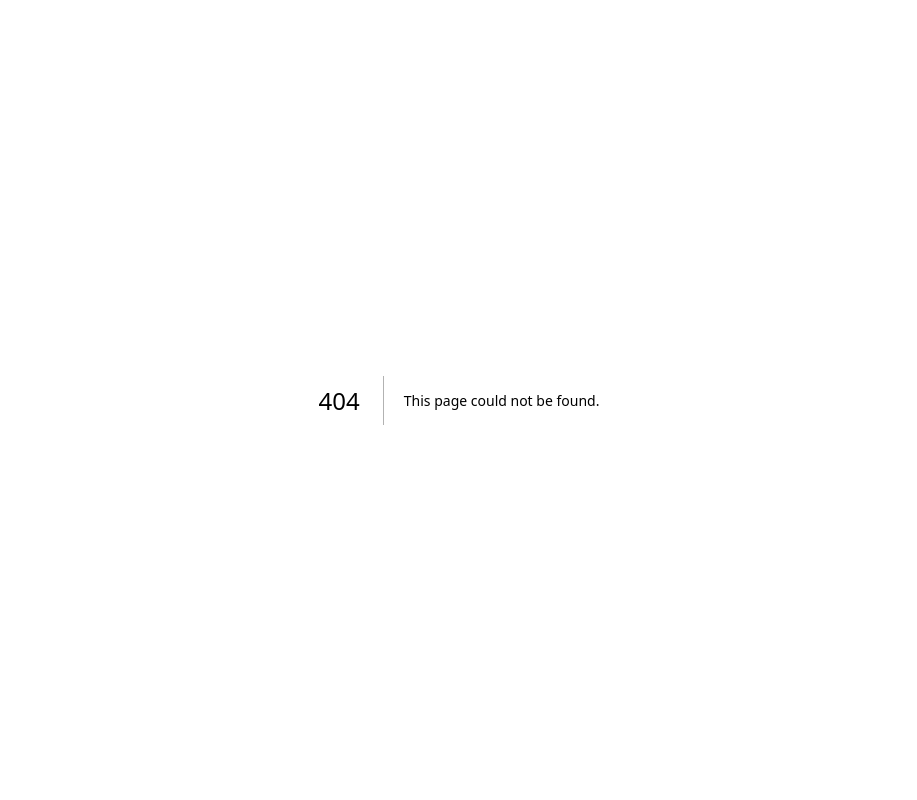
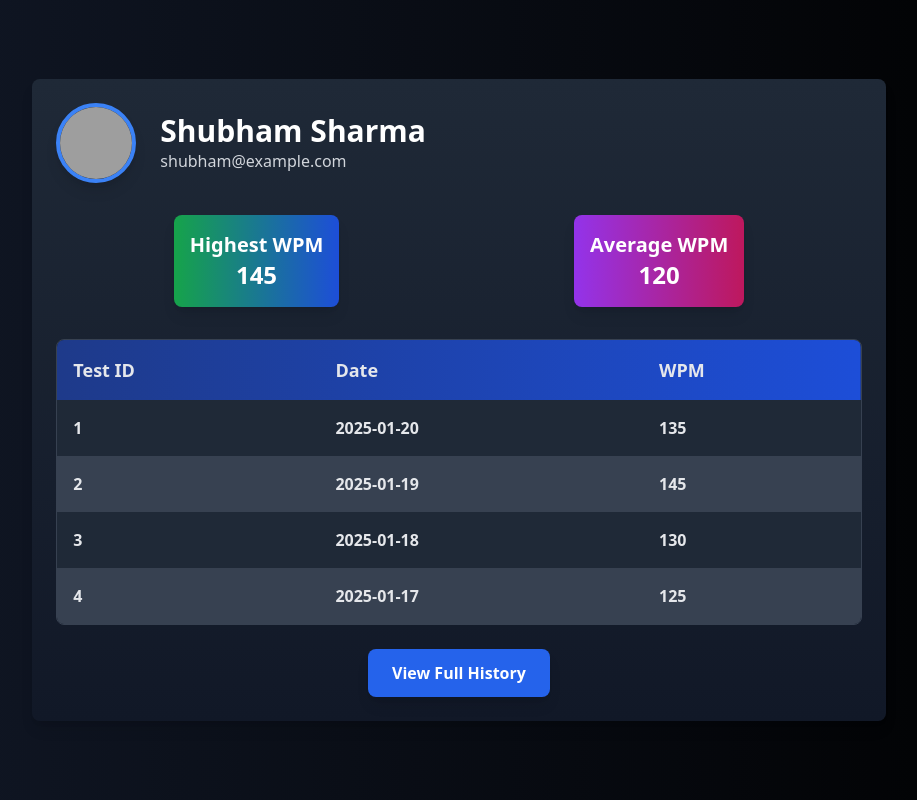
Before and after one commit to Shubham043/Type_Arcade, a Next.js app: page /Profile in a window 1280 px wide. Before the commit this address had no page. Shown: the whole page, without its empty margins (181-1098 px from the left). Built offline with nearby package versions, Linux system fonts and the light colour scheme; grey boxes are pictures that could not be loaded.

Commit message:
added leaderboard

```diff
--- /dev/null
+++ b/src/app/LeaderBoard/page.js
@@ -0,0 +1,47 @@
+export default function LeaderBoard() {
+    const players = [
+      { rank: 1, name: "PlayerOne", score: 12345 },
+      { rank: 2, name: "ProGamer", score: 11230 },
+      { rank: 3, name: "QuickShot", score: 9870 },
+      { rank: 4, name: "Speedster", score: 8500 },
+      { rank: 5, name: "SniperWolf", score: 7200 },
+    ];
+
+    return (
+      <div className="w-full h-screen bg-gradient-to-r from-gray-900 to-black flex items-center justify-center">
+        <div className="w-11/12 lg:w-2/3 bg-gradient-to-b from-gray-800 to-gray-900 p-6 rounded-lg shadow-lg">
+          <h1 className="text-4xl font-bold text-white text-center mb-6">Leaderboard</h1>
+          <div className="overflow-hidden border border-gray-700 rounded-lg">
+            <table className="w-full text-left text-gray-200">
+              <thead className="bg-gradient-to-r from-blue-900 to-blue-700">
+                <tr>
+                  <th className="p-4 text-lg">Rank</th>
+                  <th className="p-4 text-lg">Player</th>
+                  <th className="p-4 text-lg">Score</th>
+                </tr>
+              </thead>
+              <tbody>
+                {players.map((player, index) => (
+                  <tr
+                    key={player.rank}
+                    className={`transition-all ${
+                      index % 2 === 0 ? "bg-gray-800" : "bg-gray-700"
+                    } hover:bg-gradient-to-r hover:from-green-500 hover:to-blue-500`}
+                  >
+                    <td className="p-4 font-semibold text-center">{player.rank}</td>
+                    <td className="p-4 font-semibold">{player.name}</td>
+                    <td className="p-4 font-semibold text-center">{player.score}</td>
+                  </tr>
+                ))}
+              </tbody>
+            </table>
+          </div>
+          <div className="mt-6 text-center">
+            <button className="px-6 py-3 text-white bg-blue-600 font-bold rounded-lg shadow-lg hover:bg-blue-700">
+              View Full Leaderboard
+            </button>
+          </div>
+        </div>
+      </div>
+    );
+  }
--- /dev/null
+++ b/src/app/Navbar/page.js
@@ -0,0 +1,14 @@
+export default function navbar(){
+    return(
+        <div className="bg-transparent">
+            <ul className="bg-transparent p-2 flex flex-row gap-4 justify-end items-center cursor-pointer">
+                <li className="text-white text-center border rounded-md p-2">
+                <Link href="/"> Home </Link></li>
+                <li className="text-white text-center border rounded-md p-2"><Link href="/Login"> Login </Link></li>
+                <li className="text-white text-center border rounded-md p-2"><Link href="/Typing"> Typing</Link></li>
+                <li className="text-white text-center border rounded-md p-2"><Link href="/LeaderBoard"> LeaderBoard </Link></li>
+                <li className="text-white text-center border rounded-md p-2"><Link href="/Login"> Login </Link></li>
+            </ul>
+        </div>
+    )
+}
--- /dev/null
+++ b/src/app/Profile/page.js
@@ -0,0 +1,80 @@
+export default function Profile() {
+    const user = {
+      name: "Shubham Sharma",
+      email: "shubham@example.com",
+      profilePic: "/profile-pic.png", // Replace with your image path
+      highestWpm: 145,
+      averageWpm: 120,
+      testHistory: [
+        { id: 1, date: "2025-01-20", wpm: 135 },
+        { id: 2, date: "2025-01-19", wpm: 145 },
+        { id: 3, date: "2025-01-18", wpm: 130 },
+        { id: 4, date: "2025-01-17", wpm: 125 },
+      ],
+    };
+
+    return (
+      <div className="w-full h-screen bg-gradient-to-r from-gray-900 to-black flex items-center justify-center">
+        <div className="w-11/12 lg:w-2/3 bg-gradient-to-b from-gray-800 to-gray-900 p-6 rounded-lg shadow-lg">
+          {/* Profile Header */}
+          <div className="flex items-center gap-6 mb-8">
+            <img
+              className="w-20 h-20 rounded-full border-4 border-blue-500 shadow-lg"
+              src={user.profilePic}
+              alt="Profile"
+            />
+            <div>
+              <h1 className="text-3xl font-bold text-white">{user.name}</h1>
+              <p className="text-gray-300">{user.email}</p>
+            </div>
+          </div>
+
+          {/* Stats Section */}
+          <div className="flex flex-wrap justify-around text-white mb-8">
+            <div className="flex flex-col items-center p-4 bg-gradient-to-r from-green-600 to-blue-700 rounded-lg shadow-lg">
+              <h2 className="text-xl font-semibold">Highest WPM</h2>
+              <p className="text-2xl font-bold">{user.highestWpm}</p>
+            </div>
+            <div className="flex flex-col items-center p-4 bg-gradient-to-r from-purple-600 to-pink-700 rounded-lg shadow-lg">
+              <h2 className="text-xl font-semibold">Average WPM</h2>
+              <p className="text-2xl font-bold">{user.averageWpm}</p>
+            </div>
+          </div>
+
+          {/* Test History Table */}
+          <div className="overflow-hidden border border-gray-700 rounded-lg">
+            <table className="w-full text-left text-gray-200">
+              <thead className="bg-gradient-to-r from-blue-900 to-blue-700">
+                <tr>
+                  <th className="p-4 text-lg">Test ID</th>
+                  <th className="p-4 text-lg">Date</th>
+                  <th className="p-4 text-lg">WPM</th>
+                </tr>
+              </thead>
+              <tbody>
+                {user.testHistory.map((test, index) => (
+                  <tr
+                    key={test.id}
+                    className={`transition-all ${
+                      index % 2 === 0 ? "bg-gray-800" : "bg-gray-700"
+                    } hover:bg-gradient-to-r hover:from-green-500 hover:to-blue-500`}
+                  >
+                    <td className="p-4 font-semibold">{test.id}</td>
+                    <td className="p-4 font-semibold">{test.date}</td>
+                    <td className="p-4 font-semibold">{test.wpm}</td>
+                  </tr>
+                ))}
+              </tbody>
+            </table>
+          </div>
+
+          {/* View All Button */}
+          <div className="mt-6 text-center">
+            <button className="px-6 py-3 text-white bg-blue-600 font-bold rounded-lg shadow-lg hover:bg-blue-700">
+              View Full History
+            </button>
+          </div>
+        </div>
+      </div>
+    );
+  }
--- a/src/app/Typing/page.js
+++ b/src/app/Typing/page.js
@@ -1,73 +1,77 @@
 "use client";
 
-import { useState } from "react";
-import TypingBox from "../utils/page";  // Import your TypingBox component
+import { useState,useEffect } from "react";
+import TypingBox from "../utils/page";
+import Navbar from "../Navbar/page";  // Import your TypingBox component
 
 export default function TypingTest() {
   const [isTyping, setIsTyping] = useState(false); // State to track if the test is active
   const [showResults, setShowResults] = useState(false); // State to show results
+  const [wpm, setWpm] = useState(1); // State to hold the WPM value
+  const [animationDuration, setanimationDuration] = useState(3)
 
   const handleStartTest = () => {
     setIsTyping(true);
+    setWpm(1);
     setShowResults(false); // Hide results when starting the test
   };
 
   const handleEndTest = () => {
     setIsTyping(false);
+    setanimationDuration(3);
     setShowResults(true); // Show results when the test ends
   };
 
+
+
+
   return (
-    <div className="w-full h-screen bg-gradient-to-r from-blue-900 to-black relative">
+    <div className="overflow-hidden w-full h-screen bg-gradient-to-r from-blue-900 to-black relative">
+     <Navbar />
       <div className="w-screen h-screen flex lg:flex-row items-center justify-center">
         {/* Left Section */}
         <div className="w-full lg:w-1/2 h-screen flex flex-col items-start justify-center p-6">
           <img
-            className="w-full h-1/3 border rounded-lg m-4 shadow-lg"
+            className="w-1/2 h-1/3 border rounded-lg m-4 shadow-lg"
             src="/speedometer.png"
             alt="Speedometer"
           />
           <button
             onClick={handleStartTest}
             className="relative px-6 py-3 text-white font-bold
-              bg-gradient-to-r from-blue-500 to-purple-600
-              rounded-none text-sm sm:text-lg cursor-pointer transform transition-all duration-300
-              before:absolute before:inset-0 before:rounded-none before:border-2 before:border-t-4 before:border-r-4
-              before:border-b-4 before:border-l-4 before:border-solid
-              before:border-red-500 before:opacity-50 before:blur-sm
               hover:before:opacity-100 hover:before:blur-none hover:scale-105"
           >
             Start Test
           </button>
 
           {/* Typing Box */}
-          {isTyping && < TypingBox className = " w-full" />}
+          {isTyping && <TypingBox setWpm={setWpm} setanimationDuration = {setanimationDuration}/>} {/* Pass setWpm to TypingBox */}
 
           <button
             onClick={handleEndTest}
             className="relative px-6 py-3 text-white font-bold
-              bg-gradient-to-r from-blue-500 to-purple-600
-              rounded-none text-sm sm:text-lg cursor-pointer transform transition-all duration-300
-              before:absolute before:inset-0 before:rounded-none before:border-2 before:border-t-4 before:border-r-4
-              before:border-b-4 before:border-l-4 before:border-solid
-              before:border-red-500 before:opacity-50 before:blur-sm
               hover:before:opacity-100 hover:before:blur-none hover:scale-105"
           >
             End Test
           </button>
         </div>
 
+        {/* <div className="text-center text-red-400 border rounded-md p-3">
+          Result : {wpm}
+        </div> */}
+
         {/* Right Section */}
-        <div className="w-full lg:w-1/2 flex flex-col items-center justify-center text-white gap-6">
+        <div className=" overflow-hidden w-full lg:w-1/2 flex flex-col items-center justify-center text-white gap-6">
+
           <div
             className={`w-full lg:w-1/2 p-6 ${
               showResults ? "opacity-100" : "opacity-0"
-            } transition-opacity duration-500 bg-gradient-to-r from-yellow-500 to-red-600 border rounded-md text-white`}
+            } transition-opacity duration-500 bg-gradient-to-r from-gray-500 to-red-400 border rounded-md text-white`}
           >
             <h1 className="text-4xl font-semibold mb-4">Result:</h1>
-            <div className="bg-gradient-to-r from-black to-yellow-400 border rounded-md p-4 space-y-3">
+            <div className="bg-gradient-to-r from-black to-yellow-200 border rounded-md p-4 space-y-3">
               <h2 className="text-lg">
-                WPM: <span className="font-semibold">120</span>
+                WPM: <span className="font-semibold">{wpm}</span> {/* Display real WPM */}
               </h2>
               <h2 className="text-lg">
                 Accuracy: <span className="font-semibold">95%</span>
@@ -81,9 +85,46 @@ export default function TypingTest() {
 
         {/* Rocket Animation */}
         {isTyping && (
+
+          <img
+            className="space-animate3 w-40 absolute bottom-0 right-60 transform rounded-md"
+            src="/space1.png"
+            style={{
+              animationDuration: `${animationDuration}s`,
+            }}
+            alt=""
+          />
+        )}
+        {isTyping && (
+
           <img
             className="rocket-animate w-20 absolute bottom-1 right-60 transform rounded-md"
             src="/vertical_rocket.png"
+            alt=""
+            style={{
+              animationDuration: `${animationDuration}s`,
+            }}
+          />
+        )}
+         {isTyping && (
+
+          <img
+            className="space-animate2 w-40 absolute bottom-0 right-20 transform rounded-md"
+            src="/space1.png"
+            style={{
+              animationDuration: `${animationDuration}s`,
+            }}
+            alt=""
+          />
+        )}
+        {isTyping && (
+
+          <img
+            className="space-animate1 w-40 absolute bottom-0 right-80 transform rounded-md"
+            src="/space1.png"
+            style={{
+              animationDuration: `${animationDuration}s`,
+            }}
             alt=""
           />
         )}
--- a/src/app/globals.css
+++ b/src/app/globals.css
@@ -68,14 +68,42 @@
 /* styles.css or Tailwind's @layer */
 @keyframes rocketMove {
   0% {
-    transform: translateY(0);
+    transform: translateY(-35vh);
   }
+  50%{
 
+    transform: translateY(-35.5vh);
+  }
   100% {
-    transform: translateY(-100vh);
+    transform: translateY(-35vh) ;
   }
 }
 
 .rocket-animate {
-  animation: rocketMove 1.5s infinite linear;
+  animation: rocketMove 2.5s infinite forwards ease-in-out;
 }
+@keyframes spaceMove {
+  0% {
+    transform: translateY(-100vh);
+    opacity: 10;
+  }
+  100% {
+    transform: translateY(0vh) ;
+    opacity: 0;
+  }
+}
+.space-animate1 {
+  animation: spaceMove 2.5s infinite forwards ease-in-out;
+}
+.space-animate2 {
+  animation: spaceMove 2s infinite forwards ease-in-out;
+}
+.space-animate3 {
+  animation: spaceMove 1s infinite forwards ease-in-out;
+}
+
+.navbar-icon{
+color: white;
+text-align: center;
+border:2px solid black ;
+}
--- a/src/app/utils/page.js
+++ b/src/app/utils/page.js
@@ -1,32 +1,48 @@
 "use client";
 
-import { useState } from 'react';
+import { useState, useEffect } from "react";
 
-const TypingBox = () => {
-  const textToType = 'The quick brown fox jumps over the lazy dog.';
-  const [input, setInput] = useState('');
-
+const TypingBox = ({ setWpm ,setanimationDuration}) => {
+  const targetText = "The quick brown fox jumps over the lazy dog.";
+  const [input, setInput] = useState("");
+  const [startTime, setStartTime] = useState(null);
+  const maxDuration = 15000;
   const handleChange = (e) => {
-    setInput(e.target.value);
+    const value = e.target.value;
+    setInput(value);
   };
 
-  const renderText = () => {
-    return textToType.split('').map((char, index) => {
-      const userChar = input[index];
-      let className = 'text-gray-400'; // Default color for untyped text
-
-      if (char === ' ') {
-        // If the character is a space, do not type on it
-        return (
-          <span key={index} className="text-transparent">
-            {char}
-          </span>
-        );
+  useEffect(() => {
+    if (!startTime && input.length > 0) {
+      setStartTime(Date.now());
     }
 
+    if (startTime) {
+      const elapsedTimeInMinutes = (Date.now() - startTime) / 60000;
+      if(elapsedTimeInMinutes >maxDuration) return;
+      const typedWords = input.trim().split(/\s+/).length;
+      const currWpm = Math.floor(typedWords / elapsedTimeInMinutes);
+      if(currWpm<=50) setanimationDuration(3);
+   if(currWpm>50) setanimationDuration(1.5);
+   if(currWpm>60) setanimationDuration(1);
+   if(currWpm>70) setanimationDuration(0.5);
+   if(currWpm>80) setanimationDuration(0.3);
+   if(currWpm>100) setanimationDuration(0.1);
+      setWpm(currWpm)
+    }
+  }, [input]);
+
+  return (
+    <div className="flex flex-col items-center space-y-8">
+      {/* Box for displaying the target text */}
+      <div className="w-full max-w-2xl p-4 border rounded-lg bg-gray-100">
+        <div className="text-xl font-mono whitespace-pre-wrap">
+          {targetText.split("").map((char, index) => {
+            const userChar = input[index];
+            let className = "text-gray-400"; // Default color for untyped text
+
             if (index < input.length) {
-        // If character typed is incorrect, make the original character red
-        className = userChar === char ? 'text-black' : 'text-red-500';
+              className = userChar === char ? "text-black" : "text-red-500";
             }
 
             return (
@@ -34,29 +50,21 @@ const TypingBox = () => {
                 {char}
               </span>
             );
-    });
-  };
-
-  return (
-    <div className="flex flex-col items-center space-y-4">
-      <div className="w-full max-w-2xl relative">
-        {/* Display text overlay */}
-        <div
-          className="absolute w-full text-xl inset-0 p-3 whitespace-pre-wrap font-mono pointer-events-none"
-          aria-hidden="true"
-        >
-          {renderText()}
+          })}
+        </div>
       </div>
 
-        {/* Textarea for typing */}
+      {/* Box for typing */}
+      <div className="w-full max-w-2xl">
         <textarea
           value={input}
           onChange={handleChange}
           rows={3}
-          className="w-full h-auto p-3 font-mono text-xl bg-transparent border rounded-lg focus:outline-none text-black"
+          className="w-full p-3 font-mono text-xl bg-white border rounded-lg focus:outline-none text-black"
           style={{
-            resize: 'none',
+            resize: "none",
           }}
+          placeholder="Type here..."
         />
       </div>
     </div>
```
Also changed, not shown: public/falling_stars.jpeg (added), public/space1.png (added). Lines whose indentation alone changed are shown as unchanged.
